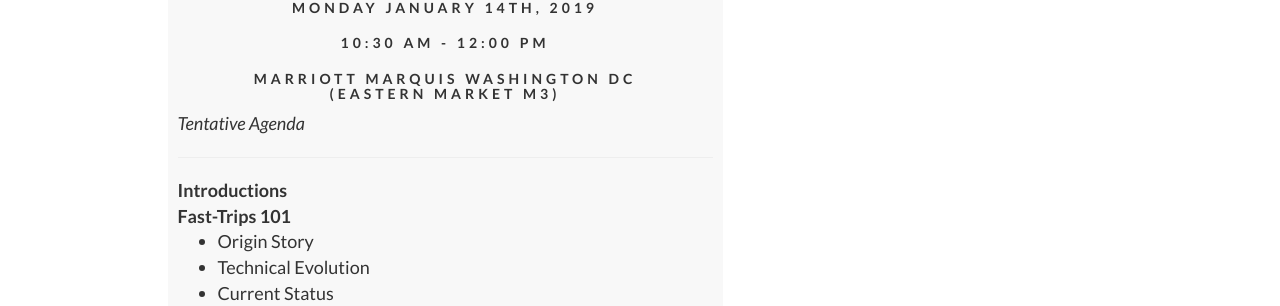
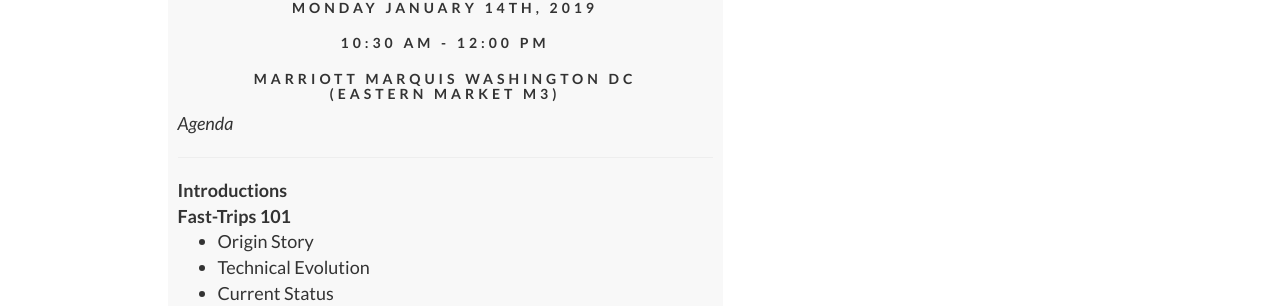
Before and after one commit to ZephyrTransport/zephyr-website, a Jekyll site: the page built from _events/2019-jan-fasttrips-pmg.md, in a window 1280 px wide. Shown: the part 137-443 px from the top of the page. Built offline with Jekyll 4.4.1, drawn with Linux system fonts in a browser that asks for light colours; nearby versions of some CDN libraries.

Commit message:
Add GMFS agenda

```diff
--- a/_events/2019-jan-fasttrips-pmg.md
+++ b/_events/2019-jan-fasttrips-pmg.md
@@ -8,5 +8,5 @@
 time: 10:30 AM - 12:00 PM
 place: Marriott Marquis Washington DC <br>(Eastern Market M3)
 additional-msg: <a href='/projects/6-transit-passenger-assignment/'>Fast-Trips Project page</a>
-summary: "<i>Tentative Agenda</i><hr><b>Introductions</b><br><b>Fast-Trips 101 </b><br><ul><li>Origin Story<li>Technical Evolution<li>Current Status</ul><b>Community Needs and Related Efforts</b><br><i>What are other route-finding/ridership assignment efforts?</i><br><b>Fast-Trips Fellowship </b><ul><li>Scope<li>Management and Procurement Mechanisms<li>Qualifications</ul>"
+summary: "<i>Agenda</i><hr><b>Introductions</b><br><b>Fast-Trips 101 </b><br><ul><li>Origin Story<li>Technical Evolution<li>Current Status</ul><b>Community Needs and Related Efforts</b><br><i>What are other route-finding/ridership assignment efforts?</i><br><b>Fast-Trips Fellowship </b><ul><li>Scope<li>Management and Procurement Mechanisms<li>Qualifications</ul>"
 ---
```
Also changed, not shown: _events/2019-jan-gnfs-pmg.md (+1 -1 lines).
